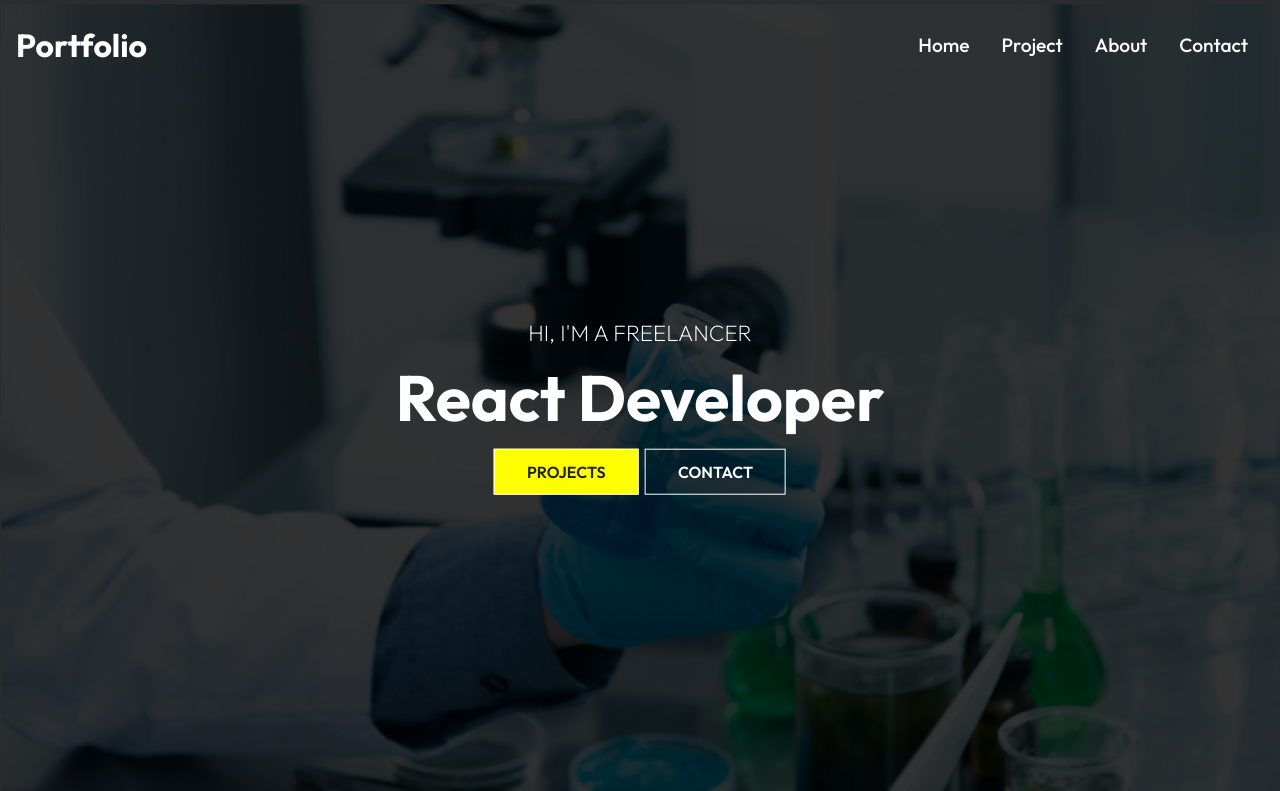
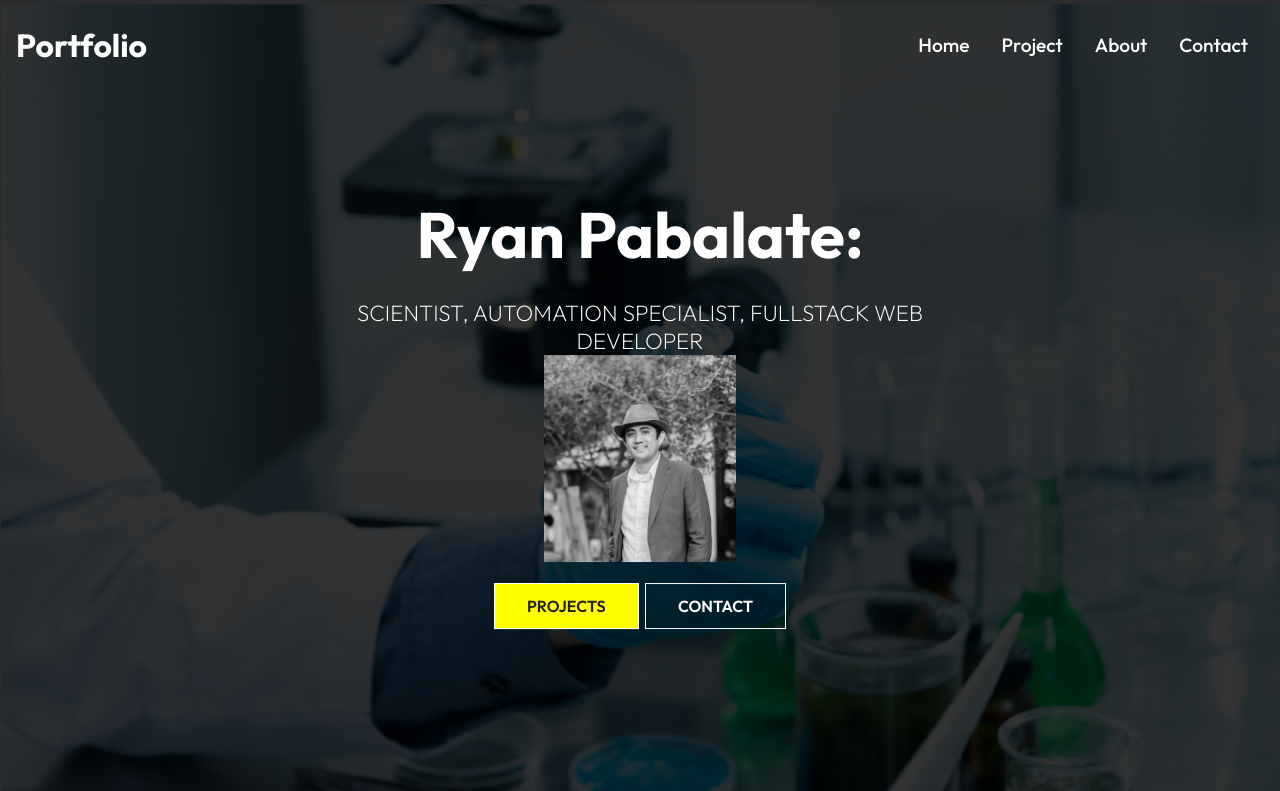
Before and after one commit to rypab4/portfolio_react_final, a React (Create React App) app: page / in a window 1280 px wide. Shown: the top 791 px of the page. Built offline with nearby package versions, Linux system fonts and the light colour scheme.

Commit message:
added picture

```diff
--- a/src/components/HeroImg.js
+++ b/src/components/HeroImg.js
@@ -3,6 +3,7 @@ import "./HeroImgStyles.css";
 import React from 'react'
 import IntroImg from "../assets/intro.png";
 import {Link} from 'react-router-dom';
+import picture from '../assets/IMG_3649.jpeg'
 
 const HeroImg = () => {
   return (
@@ -11,9 +12,10 @@ const HeroImg = () => {
         {<img className="intro-img" src={IntroImg} alt="IntroImg"/>}
     </div>
         <div className="content">
-            <p>Hi, I'm a FREELANCER</p>
-            <h1>React Developer</h1>
-            <div>
+            <h1>Ryan Pabalate: </h1>
+              <p>Scientist, Automation Specialist, FullStack Web Developer</p>
+              {<img className="ryan" src={picture} alt=" Ryan Pabalate"/>}
+            <div className="proj-link">
             <Link to="/project" className="btn">Projects</Link>
             <Link to="/contact" className="btn btn-light">Contact</Link>
             </div>
--- a/src/components/HeroImgStyles.css
+++ b/src/components/HeroImgStyles.css
@@ -3,7 +3,10 @@
     height: 100hv;
     position: relative;
 }
+.proj-link{
+    margin-top: 30px;
 
+}
 .intro-img {
     width: 100%;
     height: 100%;
@@ -27,7 +30,10 @@
     height: 100%;
     width: 100%;
 }
-
+.ryan{
+    height:30%;
+    width: 30%;
+}
 .hero .content {
     position: absolute;
     transform: translate(-50%, -50%);
--- a/src/routes/Home.js
+++ b/src/routes/Home.js
@@ -2,14 +2,14 @@ import React from 'react'
 import Navbar from '../components/Navbar'
 import HeroImg from '../components/HeroImg'
 import Footer from '../components/Footer'
-import Work from '../components/Work'
+import AboutContent from '../components/AboutContent'
 
 const Home = () => {
   return (
     <div>
       <Navbar/>
       <HeroImg/>
-      <Work/>
+      <AboutContent/>
       <Footer/>
     </div>
   )
```
Also changed, not shown: src/assets/IMG_3649.jpeg (added).
